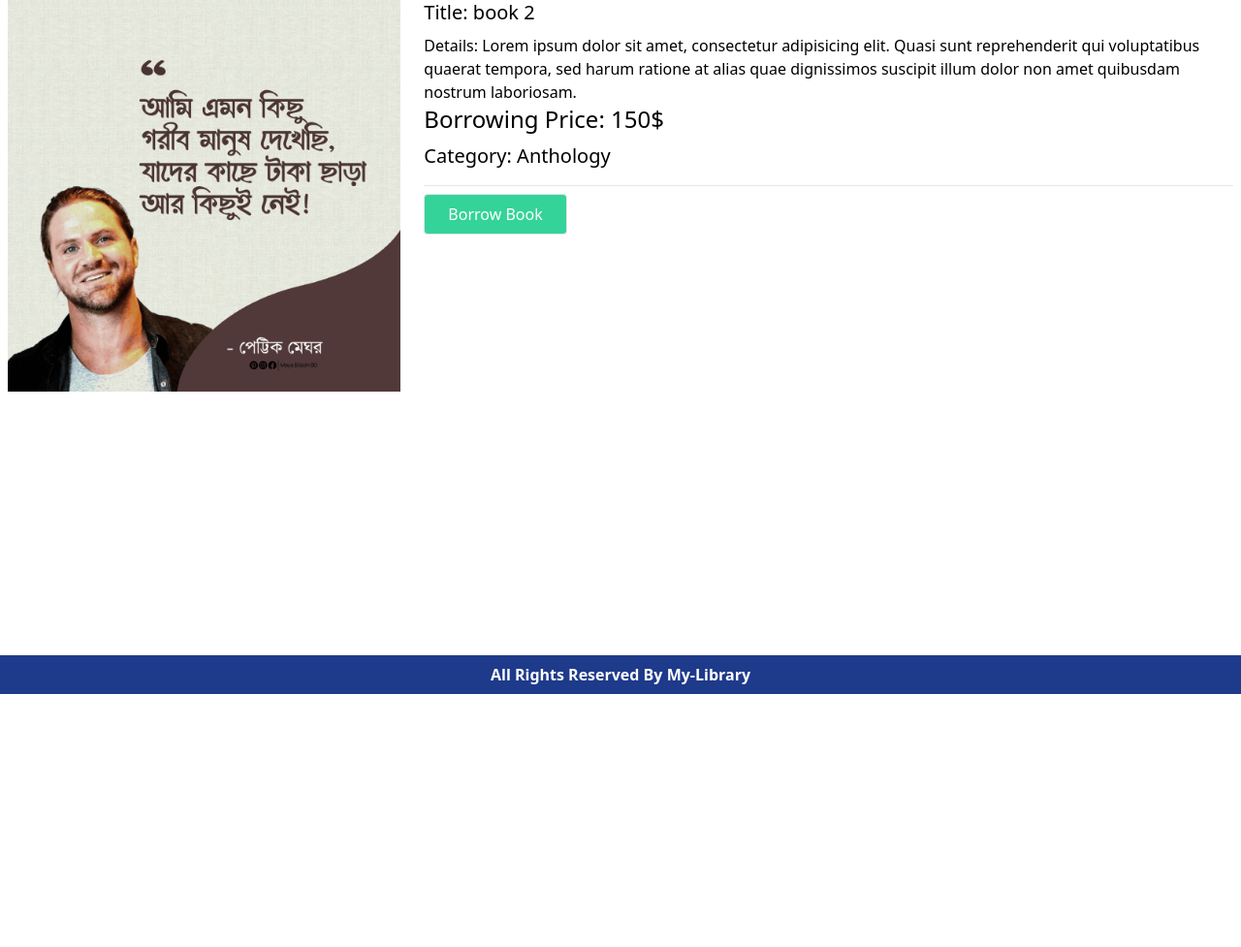
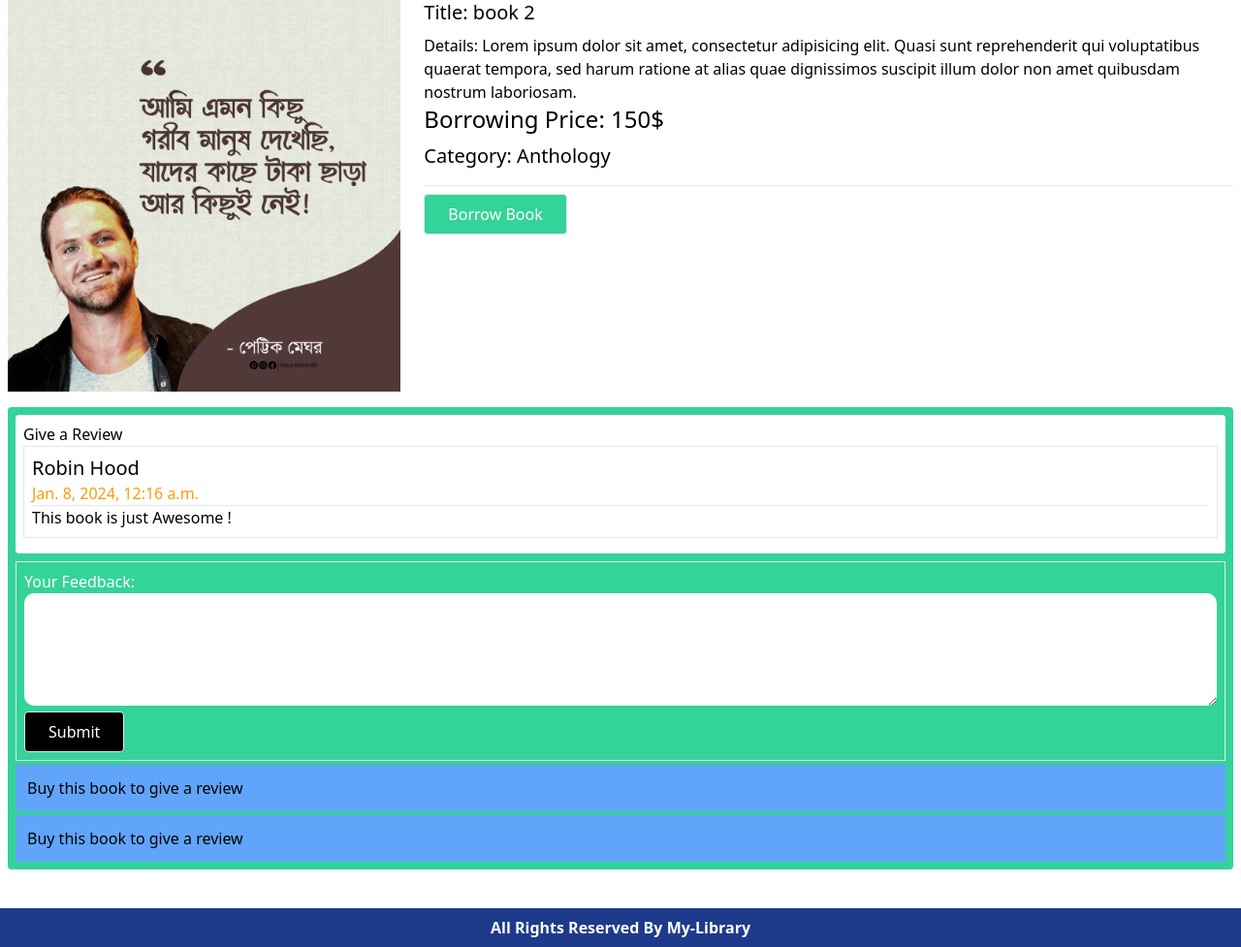
Before and after one commit to Sarker-Rajib/Library-management, a Django app: page /book/book-details/2 in a window 1280 px wide. Shown: the part 87-1064 px from the top of the page at 97% size. Before the commit the page ends 803 px from the top, so only its background shows below. Run offline with Django 4.2, Linux system fonts and the light colour scheme; a user stored in the database is signed in; data comes from the database, SQL or seed files in the repository; both versions use the stored data as it was after the commit; some libraries are stand-ins or nearby versions.

Commit message:
review done

```diff
--- a/Books/forms.py
+++ b/Books/forms.py
@@ -1,10 +1,10 @@
 from django import forms
 from .models import Review
 
-class CommentForm(forms.ModelForm):
+class FeedbackForm(forms.ModelForm):
     class Meta:
         model = Review
-        fields = ['name', 'body']
+        fields = ['body']
         widgets= {
           'body': forms.Textarea(attrs={'rows': 4})
         }
--- a/Books/models.py
+++ b/Books/models.py
@@ -1,4 +1,5 @@
 from django.db import models
+from datetime import datetime
 
 # Create your models here.
 
@@ -20,10 +21,10 @@ class Book(models.Model):
         return self.title
 
 class Review(models.Model):
-    book = models.ForeignKey(Book, on_delete=models.CASCADE, related_name='comments')
-    name = models.CharField(max_length=20, verbose_name='Your Name')
-    body = models.TextField(verbose_name='Your Comment')
-    created_on = models.DateTimeField(auto_now_add=True)
+    book = models.ForeignKey(Book, on_delete=models.CASCADE, related_name='feedbacks')
+    name = models.CharField(max_length=20, blank=True)
+    body = models.TextField(verbose_name='Your Feedback')
+    created_on = models.DateTimeField(default=datetime.now())
 
     def __str__(self):
         return f"Feedback by {self.name}"
--- a/Books/templates/book/bookDetails.html
+++ b/Books/templates/book/bookDetails.html
@@ -2,6 +2,24 @@
 {% load static %}
 <!-- {% load static %} -->
 <!--  -->
+{% block css %}
+<style>
+    textarea {
+        width: 100%;
+        border-radius: 10px;
+        padding: 10px;
+    }
+
+    label {
+        color: #fff;
+    }
+
+    input {
+        display: none;
+    }
+</style>
+{% endblock %}
+
 {% block content %}
 <div class="book-card pt-2">
     <div class="md:grid grid-cols-3 gap-6">
@@ -29,6 +47,36 @@
             {% endif %}
         </div>
     </div>
+    <div class="rounded bg-green-400 p-2 mt-4">
+        <div class="rounded p-2 bg-white">
+            <p>Give a Review</p>
+            {% for review in reviews %}
+            <div class="border p-2 mb-2">
+                <h3 class="text-xl">{{review.name}}</h3>
+                <p class="text-yellow-500">{{review.created_on}}</p>
+                <hr>
+                <p>{{review.body}}</p>
+            </div>
+            {% endfor %}
+        </div>
+        {% for item in mybooks %}
+        {% if item.book.id == book.id%}
+        <div class="mt-2 p-2 border">
+            <form method="POST">
+                {% csrf_token %}
+                {{review_form}}
+                <br>
+                <button type="submit"
+                    class="rounded text-white bg-black border hover:bg-green-400 px-6 py-2 inline-block">
+                    Submit
+                </button>
+            </form>
+        </div>
+        {% else%}
+        <p class="p-3 mt-1 bg-blue-400">Buy this book to give a review</p>
+        {% endif%}
+        {% endfor%}
+    </div>
 
 </div>
 {% endblock %}
--- a/Books/views.py
+++ b/Books/views.py
@@ -1,9 +1,32 @@
 from django.shortcuts import render
 from django.views.generic import DetailView
 from .models import Book
+from .forms import FeedbackForm
+from User.models import BorrowBook
 
 # Create your views here.
 class BookDetails(DetailView):
     model = Book
     template_name = 'book/bookDetails.html'
     pk_url_kwarg = 'id'
+
+    def post(self, request, *args, **kwargs):
+        review_form = FeedbackForm(data=self.request.POST)
+        book = self.get_object()
+        if review_form.is_valid():
+            new_review = review_form.save(commit=False)
+            new_review.name = f'{request.user.first_name} {request.user.last_name}'
+            new_review.book = book
+            new_review.save()
+        return self.get(request, *args, **kwargs)
+
+
+    def get_context_data(self, **kwargs):
+        context = super().get_context_data(**kwargs)
+        all_feedback = self.object.feedbacks.all()
+        review_form = FeedbackForm()
+        borrowed_books = BorrowBook.objects.filter(borrowedBy = self.request.user)
+        context['mybooks'] = borrowed_books
+        context['reviews'] = all_feedback
+        context['review_form'] = review_form
+        return context
```
Also changed, not shown: Books/migrations/0002_alter_review_body_alter_review_book_and_more.py (added), Books/migrations/0003_alter_review_created_on.py (added), Books/migrations/0004_alter_review_created_on.py (added), Books/migrations/0005_alter_review_created_on.py (added), db.sqlite3.
